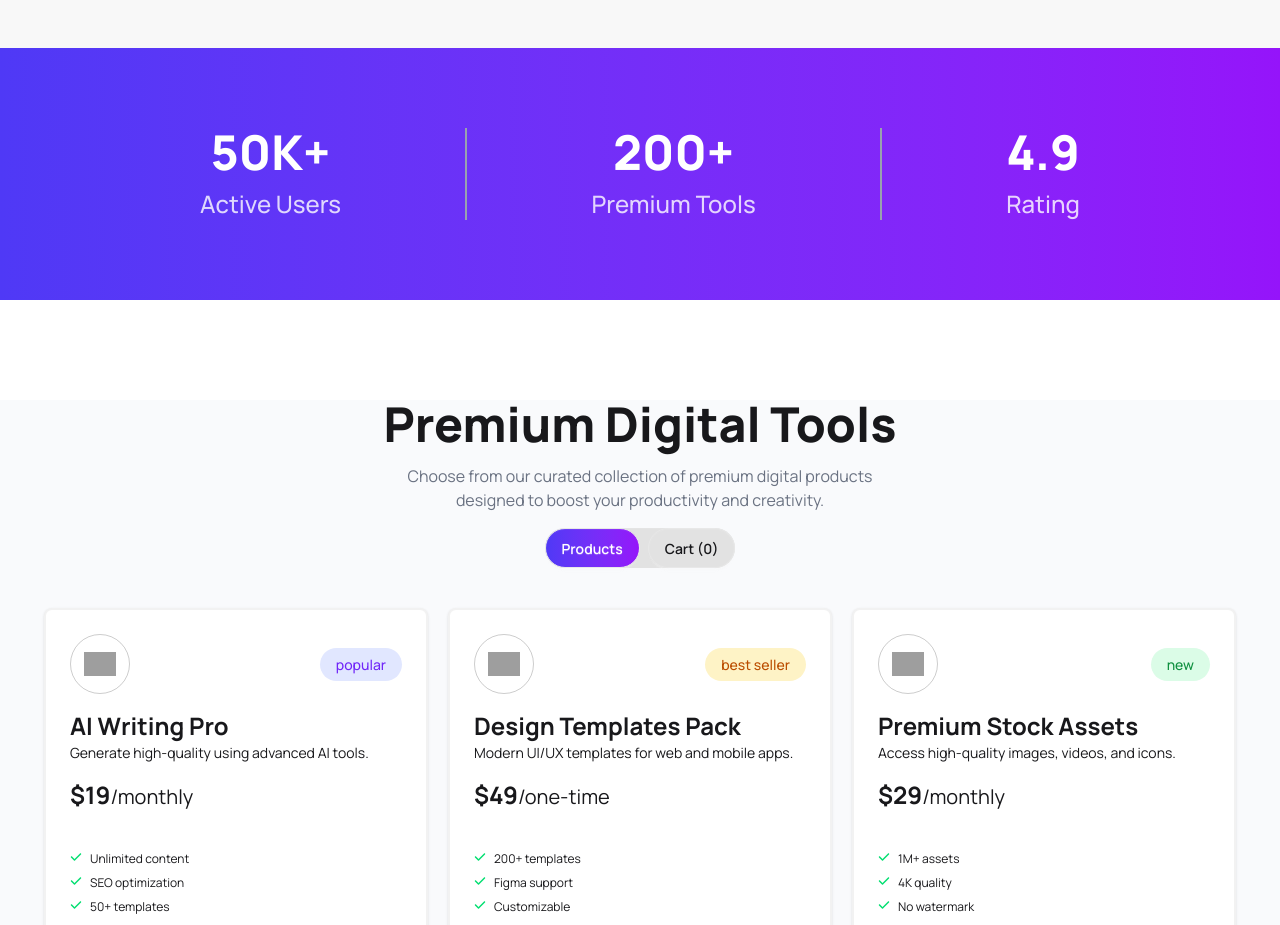
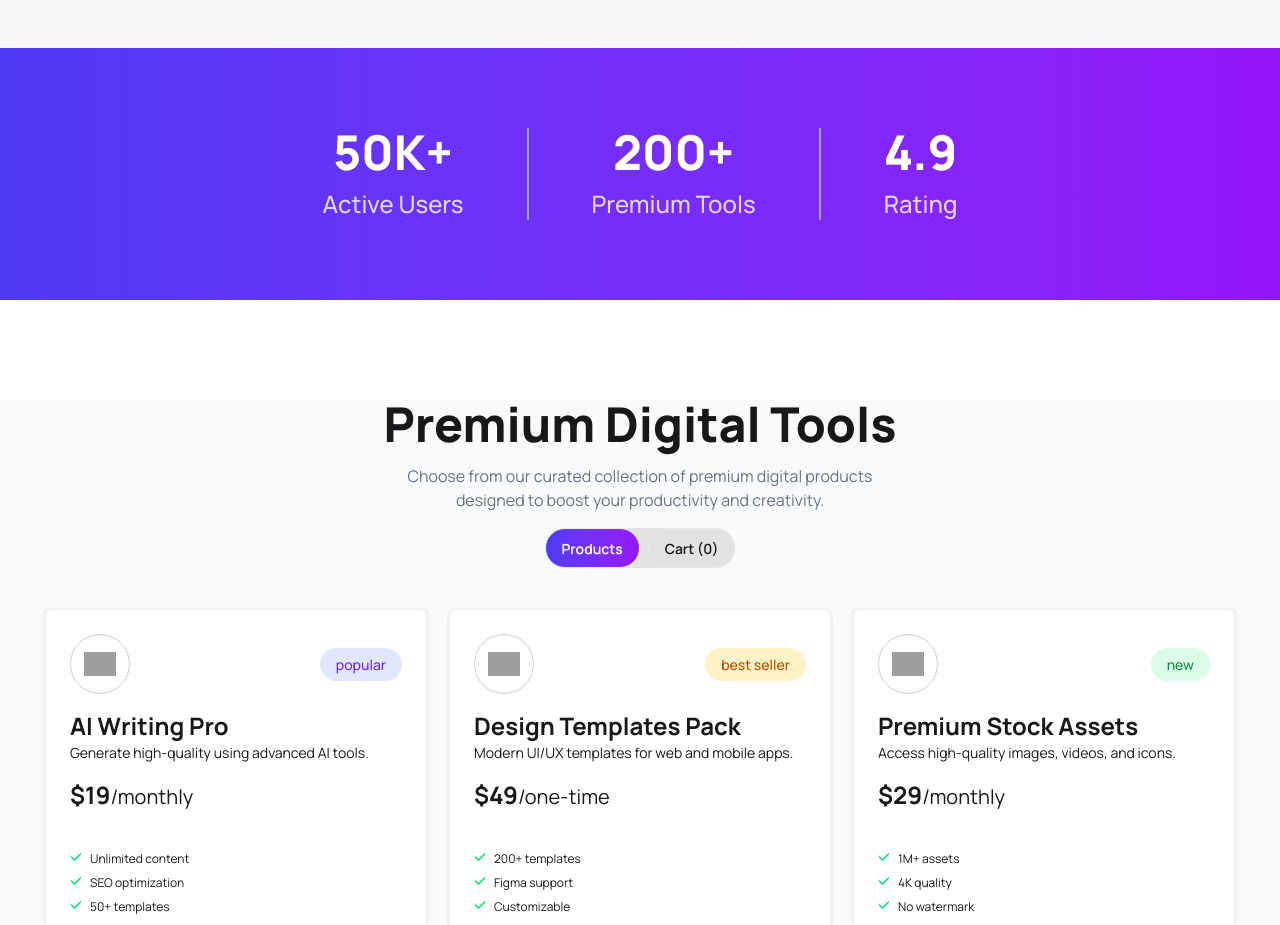
Before and after one commit to rubel9226/Assignment-6, a React (Vite) app: page / in a window 1280 px wide. Shown: the part 820-1745 px from the top of the page. Built offline with nearby package versions, Linux system fonts and the light colour scheme; grey boxes are pictures that could not be loaded.

Commit message:
modify stats section

```diff
--- a/src/Components/Body/Hero/Status.jsx
+++ b/src/Components/Body/Hero/Status.jsx
@@ -5,17 +5,17 @@ const Status = () => {
         <div className='w-full p-20 bg-linear-to-r from-[#4F39F6] to-[#9514FA]'>
 
             <div className=' container mx-auto xl:px-30'>
-                <div className="flex w-full flex-col lg:flex-row justify-between">
+                <div className="flex w-full gap-10 flex-col md:flex-row justify-center items-center">
                     <div className="card rounded-box text-center">
                         <h2 className='text-5xl font-extrabold text-white'>50K+</h2>
                         <p className='text-2xl font-medium text-white/80 mt-3'>Active Users</p>
                     </div>
-                    <div className="divider lg:divider-horizontal before:bg-gray-400 after:bg-gray-400"></div>
+                    <div className="divider md:divider-horizontal before:bg-gray-400 after:bg-gray-400"></div>
                     <div className="card rounded-box text-center text-white">
                         <h2 className='text-5xl font-extrabold'>200+</h2>
                         <p className='text-2xl font-medium text-white/80 mt-3'>Premium Tools</p>
                     </div>
-                    <div className="divider lg:divider-horizontal before:bg-gray-400 after:bg-gray-400"></div>
+                    <div className="divider md:divider-horizontal before:bg-gray-400 after:bg-gray-400"></div>
                     <div className="card rounded-box text-center text-white">
                         <h2 className='text-5xl font-extrabold'>4.9</h2>
                         <p className='text-2xl font-medium text-white/80 mt-3'>Rating</p>
```
